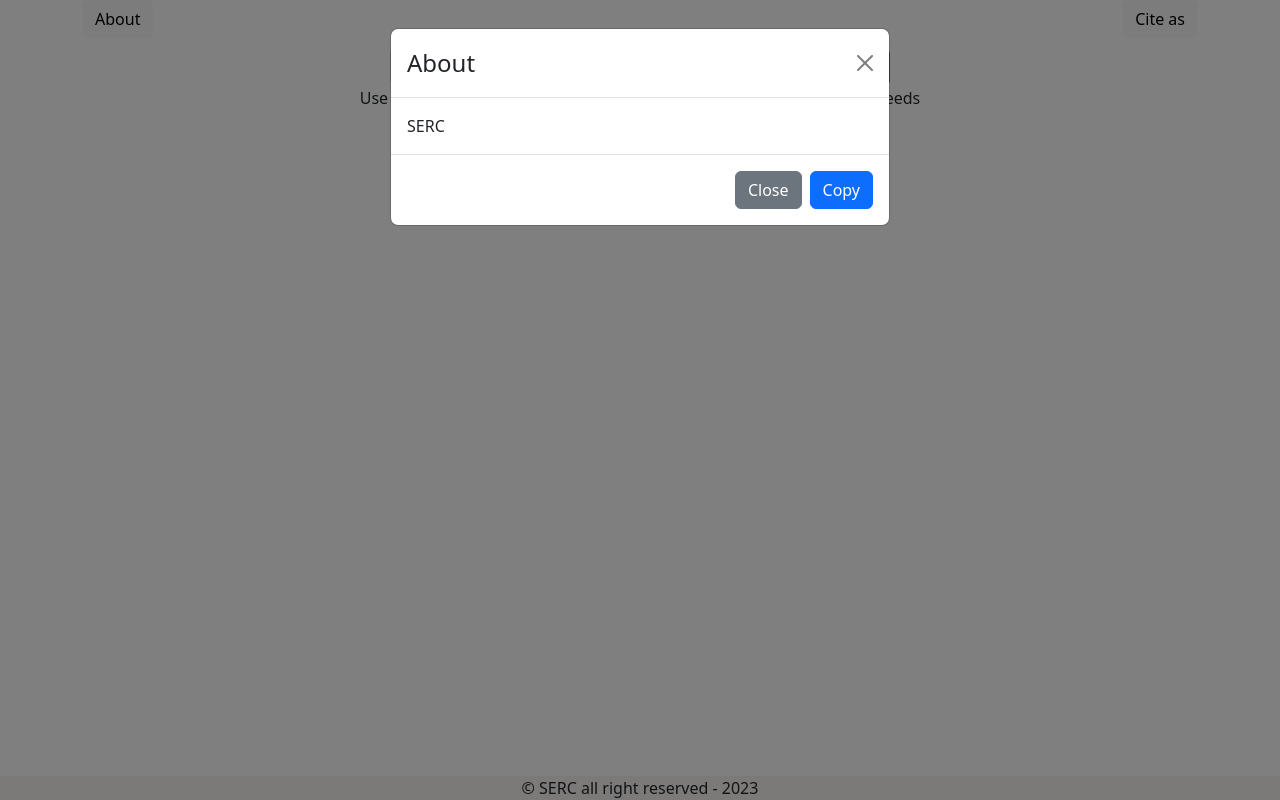
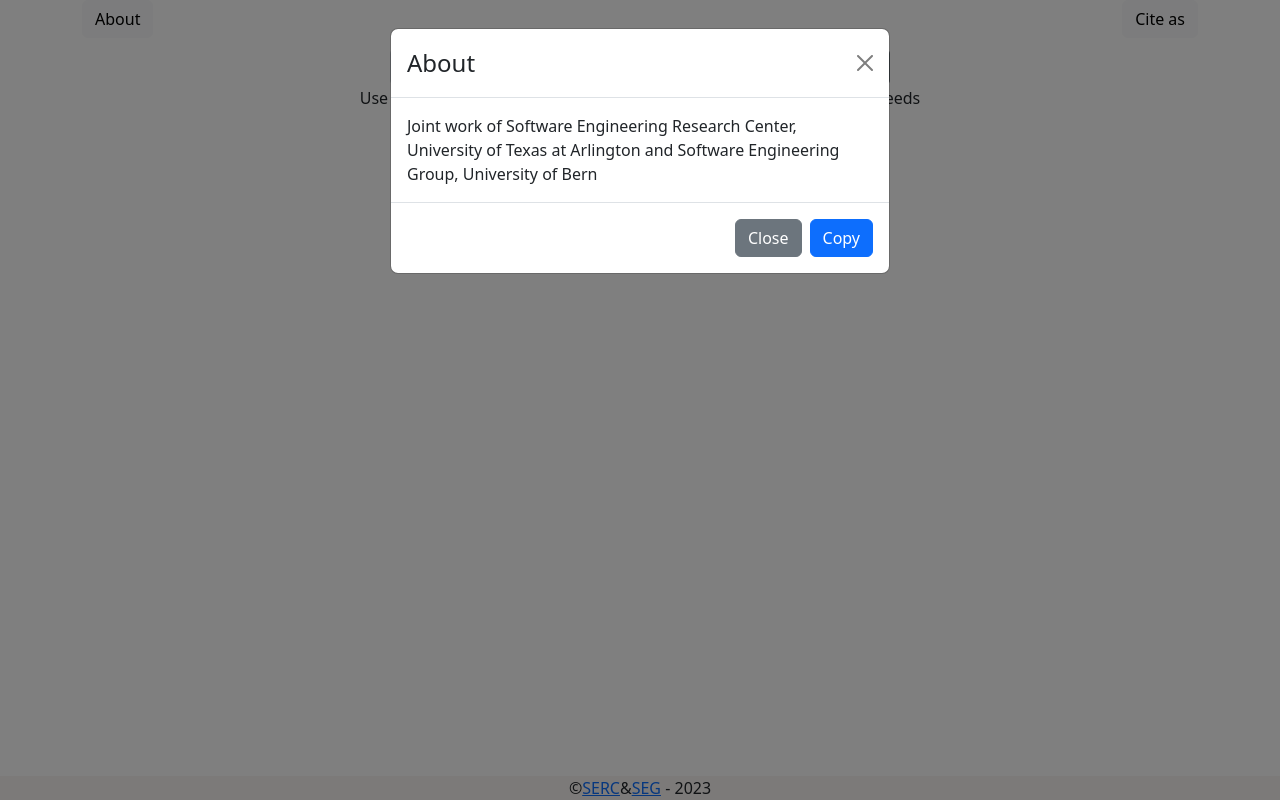
Before and after one commit to 50417/ScoutSL, a React (Create React App) app in the folder client/: page / in a window 1280 px wide. Both pictures are taken after a click on the button "About". Built offline with nearby package versions, Linux system fonts and the light colour scheme.

Commit message:
Abouts and footer updaetes

```diff
--- a/client/src/layout/partials/Footer.comp.js
+++ b/client/src/layout/partials/Footer.comp.js
@@ -3,7 +3,15 @@
 export const Footer = () => {
   return (
     <div className="text-center copy-right footnote">
-      &copy; SERC all right reserved - {new Date().getFullYear()}
+      &copy;
+      <a href="https://www.uta.edu/academics/schools-colleges/engineering/research/centers-and-labs/software-engineering-research-center">
+        SERC
+      </a>
+      {"&"}
+      <a href="https://www.inf.unibe.ch/about_us/team/software_engineering_group_seg/index_eng.html">
+        SEG
+      </a>{" "}
+      - {new Date().getFullYear()}
     </div>
   );
 };
--- a/client/src/layout/partials/Header.comp.js
+++ b/client/src/layout/partials/Header.comp.js
@@ -24,7 +24,11 @@
             <Modal.Header closeButton>
               <Modal.Title>About</Modal.Title>
             </Modal.Header>
-            <Modal.Body>SERC</Modal.Body>
+            <Modal.Body>
+              Joint work of Software Engineering Research Center, University of
+              Texas at Arlington and Software Engineering Group, University of
+              Bern
+            </Modal.Body>
             <Modal.Footer>
               <Button variant="secondary" onClick={handleCloseAbout}>
                 Close
```
